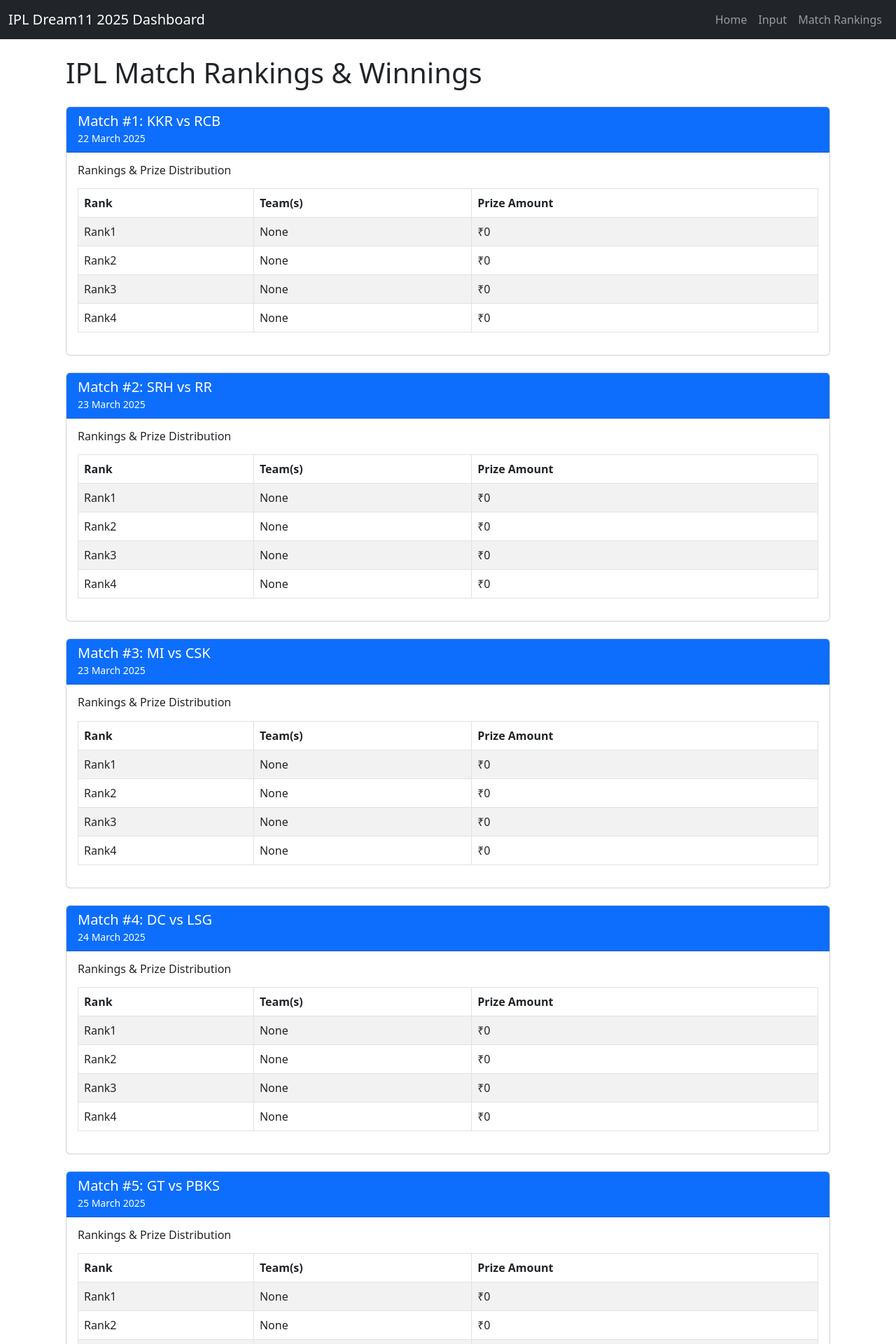
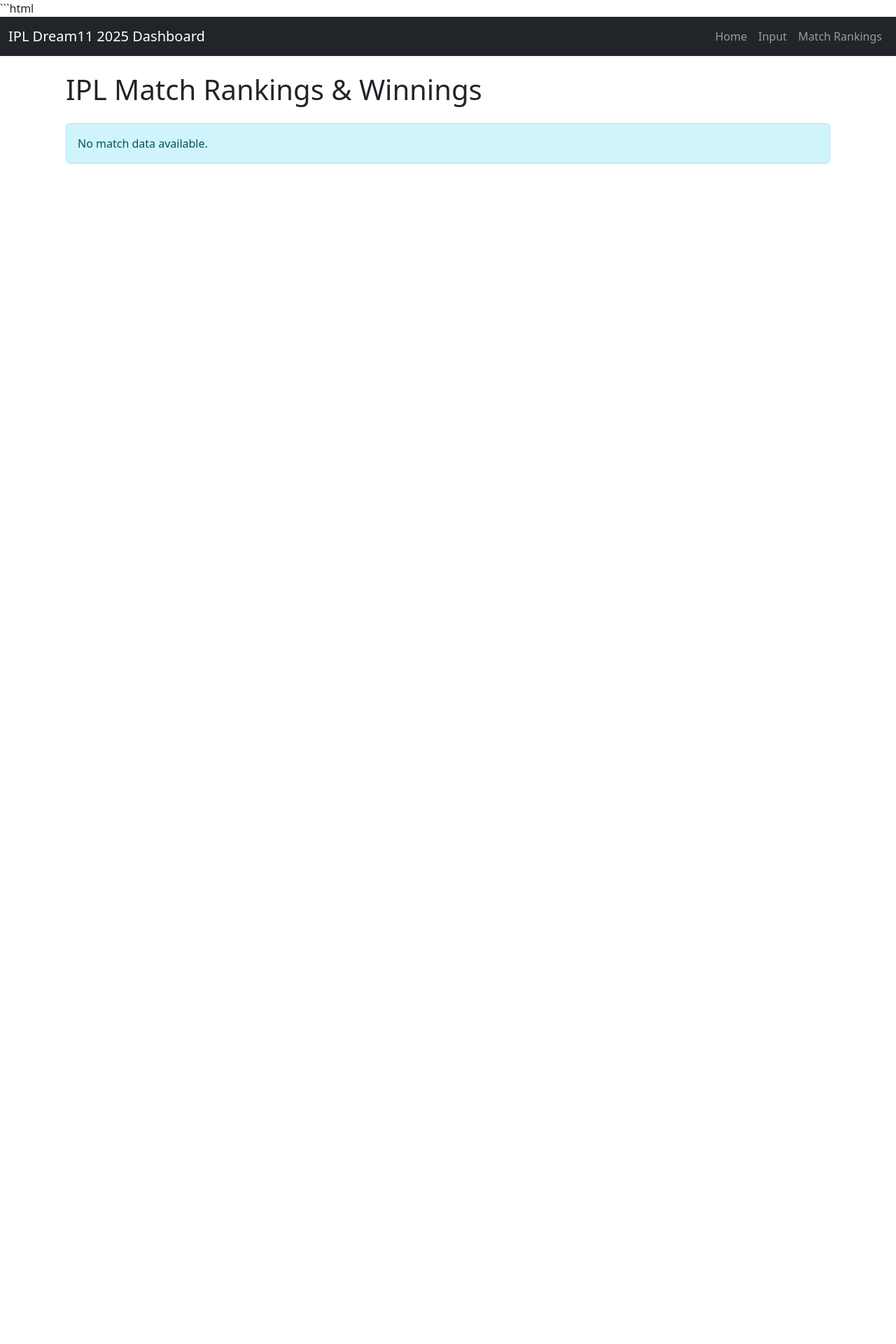
Before and after one commit to aps12/ipl-dream11-2025, a Flask app: page /match-rankings in a window 1280 px wide. Shown: the top 1920 px of the page at 70% size. After the commit the page ends 234 px from the top, so only its background shows below. Run offline with Flask 3, Linux system fonts and the light colour scheme; data comes from the database, SQL or seed files in the repository.

Commit message:
updtaed logic for match ranking page

````diff
--- a/app.py
+++ b/app.py
@@ -13,6 +13,8 @@
     '@dpg-cvh737jv2p9s7382os50-a.oregon-postgres.render.com/ipl_pg_db'
 )
 app.config['SQLALCHEMY_TRACK_MODIFICATIONS'] = False
+
+PASSWORD  = 'k'  # Password for editing match rankings
 
 # Initialize SQLAlchemy
 db = SQLAlchemy(app)
@@ -269,30 +271,35 @@
         print(f"Error in `/input` route: {e}")
         return "An error occurred", 500
 
-# Add this to your Flask app routes
-
-# Add this to your Flask app routes
-
 @app.route("/match-rankings")
 def match_rankings():
-    # Get all matches
-    matches = Match.query.all()
+    # Get all matches with rankings
+    matches = Match.query.filter(
+        (Match.rank_1st.isnot(None) & (Match.rank_1st != '')) |
+        (Match.rank_2nd.isnot(None) & (Match.rank_2nd != '')) |
+        (Match.rank_3rd.isnot(None) & (Match.rank_3rd != '')) |
+        (Match.rank_4th.isnot(None) & (Match.rank_4th != ''))
+    ).order_by(Match.match_date).all()
+
+    # Winnings amounts for each rank
+    winnings_amount = {"Rank1": 300, "Rank2": 200, "Rank3": 150, "Rank4": 100}
 
     # Prepare data for template
     match_data = []
-
-    winnings_amount = {"Rank1": 300, "Rank2": 200, "Rank3": 150, "Rank4": 100}
 
     for match in matches:
         # Get match details from IPL schedule
         match_date = ""
         match_name = ""
 
-        # Try to match the match with the schedule list by ID
-        if 0 < match.id <= len(ipl_schedule):
-            match_date, match_name = ipl_schedule[match.id - 1]
+        # Try to match the match with the schedule list
+        for schedule_date, schedule_match in ipl_schedule:
+            if match.teams_playing == schedule_match and match.match_date == datetime.strptime(schedule_date, "%d %B %Y").date():
+                match_date = schedule_date
+                match_name = schedule_match
+                break
 
-        # Basic match info
+        # Prepare match info
         match_info = {
             "id": match.id,
             "date": match_date,
@@ -300,38 +307,28 @@
             "rankings": []
         }
 
-        # Get ranks, handling comma-separated values for ties
+        # Get ranks, handling potential comma-separated values for ties
         rank_fields = [
-            {"name": "Rank1", "teams": match.rank_1st, "amount": winnings_amount["Rank1"]},
-            {"name": "Rank2", "teams": match.rank_2nd, "amount": winnings_amount["Rank2"]},
-            {"name": "Rank3", "teams": match.rank_3rd, "amount": winnings_amount["Rank3"]},
-            {"name": "Rank4", "teams": match.rank_4th, "amount": winnings_amount["Rank4"]}
+            {"name": "Rank 1", "teams": match.rank_1st, "amount": winnings_amount["Rank1"]},
+            {"name": "Rank 2", "teams": match.rank_2nd, "amount": winnings_amount["Rank2"]},
+            {"name": "Rank 3", "teams": match.rank_3rd, "amount": winnings_amount["Rank3"]},
+            {"name": "Rank 4", "teams": match.rank_4th, "amount": winnings_amount["Rank4"]}
         ]
 
         # Process each rank (handling ties)
         skip_ranks = 0
-        for i, rank in enumerate(rank_fields):
+        for rank_idx, rank in enumerate(rank_fields):
             if skip_ranks > 0:
                 skip_ranks -= 1
                 continue
 
             if not rank["teams"]:
-                match_info["rankings"].append({
-                    "rank": rank["name"],
-                    "teams": "None",
-                    "prize": "₹0"
-                })
                 continue
 
             # Get all teams at this rank (handle ties)
             teams_at_rank = [team.strip() for team in rank["teams"].split(',') if team.strip()]
 
             if not teams_at_rank:
-                match_info["rankings"].append({
-                    "rank": rank["name"],
-                    "teams": "None",
-                    "prize": "₹0"
-                })
                 continue
 
             # If multiple teams at this rank, it's a tie
@@ -343,9 +340,9 @@
                 teams_in_tie = len(teams_at_rank)
 
                 # In a tie, combine this rank with subsequent ranks
-                for j in range(teams_in_tie):
-                    if i + j < 4:  # Ensure we don't go beyond Rank4
-                        ranks_to_combine.append(rank_fields[i + j])
+                for i in range(teams_in_tie):
+                    if rank_idx + i < 4:  # Ensure we don't go beyond Rank4
+                        ranks_to_combine.append(rank_fields[rank_idx + i])
 
                 # Calculate the combined prize pool
                 prize_pool = sum(r["amount"] for r in ranks_to_combine)
@@ -369,7 +366,9 @@
                     "prize": f"₹{rank['amount']}"
                 })
 
-        match_data.append(match_info)
+        # Only add match to data if it has rankings
+        if match_info["rankings"]:
+            match_data.append(match_info)
 
     return render_template("match_rankings.html", matches=match_data)
 
--- a/templates/match_rankings.html
+++ b/templates/match_rankings.html
@@ -1,3 +1,4 @@
+```html
 {% extends "base.html" %}
 
 {% block title %}Match Rankings & Winnings{% endblock %}
@@ -12,7 +13,7 @@
                 <div class="card-header bg-primary text-white">
                     <div class="d-flex justify-content-between align-items-center">
                         <div>
-                            <h5 class="mb-0">Match #{{ match.id }}: {{ match.name }}</h5>
+                            <h5 class="mb-0">Match: {{ match.name }}</h5>
                             <small>{{ match.date }}</small>
                         </div>
                     </div>
@@ -50,3 +51,4 @@
     {% endif %}
 </div>
 {% endblock %}
+```
````
